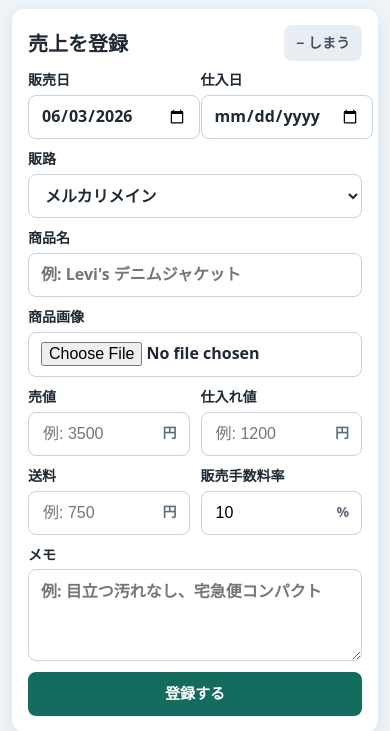
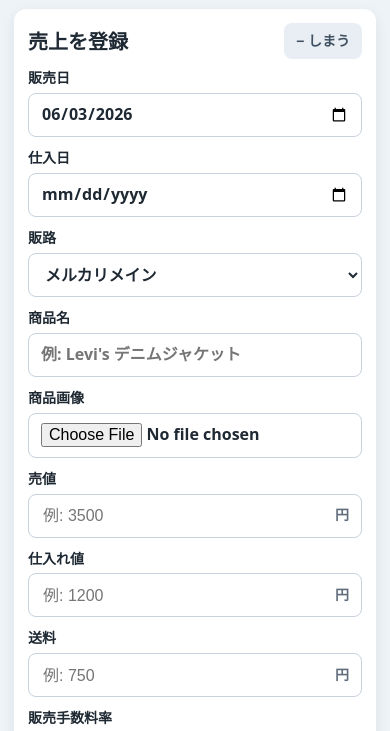
Before and after one commit to rendayo0425-dotcom/furugi-sales-app, a plain HTML site: page index.html in a window 390 px wide. Shown: the part 88-819 px from the top of the page. Drawn offline with Linux system fonts and the light colour scheme.

Commit message:
スマホフォームの横はみ出しを修正

```diff
--- a/style.css
+++ b/style.css
@@ -1123,3 +1123,84 @@ button:active {
     border-radius: 8px;
   }
 }
+
+/* iPhoneでフォームが横にはみ出さないように、売上登録フォームだけは必ず1カラムに戻します */
+@media (max-width: 768px) {
+  html,
+  body {
+    max-width: 100%;
+    overflow-x: hidden;
+  }
+
+  main,
+  .app,
+  section,
+  .card {
+    max-width: 100%;
+    overflow-x: hidden;
+  }
+
+  .app {
+    padding-right: 14px;
+    padding-left: 14px;
+  }
+
+  .card {
+    padding: 14px;
+  }
+
+  .sales-form-card .form,
+  .form {
+    display: grid;
+    grid-template-columns: 1fr;
+    gap: 12px;
+    width: 100%;
+    max-width: 100%;
+    min-width: 0;
+  }
+
+  .sales-form-card label,
+  .sales-form-card .image-preview-wrap,
+  .sales-form-card .image-delete-button,
+  .sales-form-card .form-actions {
+    grid-column: auto;
+    width: 100%;
+    max-width: 100%;
+    min-width: 0;
+  }
+
+  label,
+  .field,
+  .input-wrap,
+  .input-wrap input,
+  textarea,
+  select,
+  input {
+    max-width: 100%;
+    box-sizing: border-box;
+  }
+
+  .field,
+  .input-wrap,
+  textarea.field,
+  select.field,
+  input[type="month"].field,
+  input[type="date"].field {
+    width: 100%;
+  }
+
+  .input-wrap {
+    display: flex;
+    min-width: 0;
+  }
+
+  .input-wrap input {
+    min-width: 0;
+  }
+
+  #monthFilter {
+    width: 100%;
+    max-width: 100%;
+    height: 44px;
+  }
+}
```
